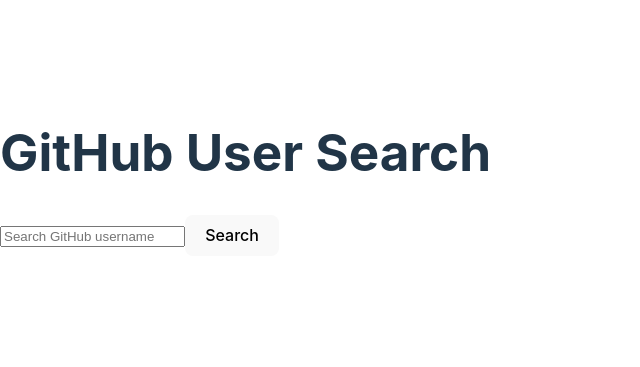
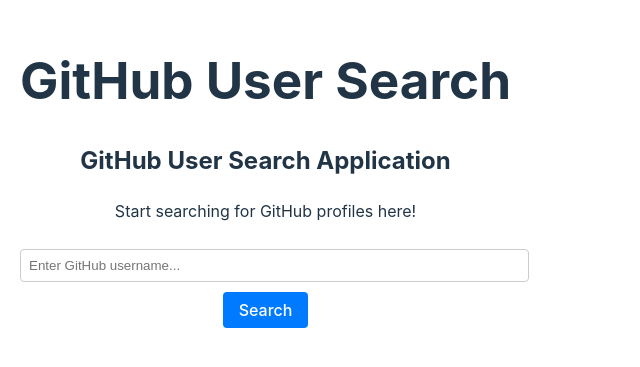
Before and after one commit to awolcoder/alx-fe-reactjs, a React (Vite) app in the folder github-user-search/: page / in a window 1280 px wide. Shown: the part 227-594 px from the top of the page, without its empty margins (0-640 px from the left). Built offline with nearby package versions, Linux system fonts and the light colour scheme.

Commit message:
Enhanced Search Component

```diff
--- a/github-user-search/src/App.jsx
+++ b/github-user-search/src/App.jsx
@@ -1,27 +1,16 @@
-// import React from "react";
-// import SearchInput from "./components/SearchInput";
-
-// function App() {
-//   return (
-//     <div style={{ padding: "20px", textAlign: "center" }}>
-//       <h1>GitHub User Search Application</h1>
-//       <p>Start searching for GitHub profiles here!</p>
-//       <SearchInput />
-//     </div>
-//   );
-// }
-
-// export default App;
-import React from 'react';
+import React from "react";
+import SearchInput from "./components/SearchInput";
 import Search from './components/Search';
 
-const App = () => {
-    return (
-        <div>
-            <h1>GitHub User Search</h1>
-            <Search />
-        </div>
-    );
-};
+function App() {
+  return (
+    <div style={{ padding: "20px", textAlign: "center" }}>
+       <h1>GitHub User Search</h1>
+      <h2>GitHub User Search Application</h2>
+      <p>Start searching for GitHub profiles here!</p>
+      <SearchInput />
+    </div>
+  );
+}
 
 export default App;
--- a/github-user-search/src/components/Search.jsx
+++ b/github-user-search/src/components/Search.jsx
@@ -6,9 +6,15 @@
     const [userData, setUserData] = useState(null);
     const [loading, setLoading] = useState(false);
     const [error, setError] = useState(false);
+    const [minRepos, setMinRepos] = useState('');
+    const [Users, setUsers] = useState([]);
+    const [location, setLocation] = useState('');
 
     const handleInputChange = (event) => {
-        setUsername(event.target.value);
+        const { name, value } = event.target;
+        if (name == 'username') setUsername(value);
+        if (name == 'location') setLocation(value);
+        if (name == 'minRepos') setMinRepos(value);
     };
 
     const handleFormSubmit = async (event) => {
@@ -16,10 +22,18 @@
         setLoading(true);
         setError(false);
         setUserData(null);
+        setUserData([]);
+
+        const query = [];
+        if (username) query.push(`user:${username}`);
+        if (location) query.push(`location:${location}`);
+        if (username) query.push(`repos:>=${minRepos}`);
+        const querySring = query.join('+');
+
 
         try {
-            const data = await fetchUserData(username);
-            setUserData(data);
+            const data = await fetchAdvancedUserData(queryString);
+            setUsers(data.items);
         } catch (error) {
             setError(true);
         } finally {
@@ -28,26 +42,62 @@
     };
 
     return (
-        <div>
-            <form onSubmit={handleFormSubmit}>
+        <div className="p-4 max-w-md mx-auto">
+            <form onSubmit={handleFormSubmit} className="space-y-4">
                 <input
                     type="text"
-                    placeholder="Search GitHub username"
+                    name="username"
+                    placeholder="Search by username"
                     value={username}
                     onChange={handleInputChange}
+                    className="block w-full p-2 border border-gray-300 rounded"
                 />
-                <button type="submit">Search</button>
+                <input
+                    type="text"
+                    name="location"
+                    placeholder="Filter by location"
+                    value={location}
+                    onChange={handleInputChange}
+                    className="block w-full p-2 border border-gray-300 rounded"
+                />
+                <input
+                    type="number"
+                    name="minRepos"
+                    placeholder="Minimum repositories"
+                    value={minRepos}
+                    onChange={handleInputChange}
+                    className="block w-full p-2 border border-gray-300 rounded"
+                />
+                <button
+                    type="submit"
+                    className="w-full bg-blue-500 text-white py-2 rounded hover:bg-blue-600"
+                >
+                    Search
+                </button>
             </form>
 
-            {loading && <p>Loading...</p>}
-            {error && <p>Looks like we cant find the user</p>}
-            {userData && (
-                <div>
-                    <img src={userData.avatar_url} alt={`${userData.login}'s avatar`} />
-                    <p>Name: {userData.name || 'No name available'}</p>
-                    <a href={userData.html_url} target="_blank" rel="noopener noreferrer">
-                        View Profile
-                    </a>
+            {loading && <p className="mt-4 text-center">Loading...</p>}
+            {error && <p className="mt-4 text-center text-red-500">Error fetching users.</p>}
+            {users.length > 0 && (
+                <div className="mt-4 space-y-4">
+                    {users.map((user) => (
+                        <div key={user.id} className="p-4 border rounded flex items-center space-x-4">
+                            <img src={user.avatar_url} alt={user.login} className="w-16 h-16 rounded-full" />
+                            <div>
+                                <p className="font-bold">{user.login}</p>
+                                <p>{user.location || 'Location not specified'}</p>
+                                <p>Repos: {user.public_repos}</p>
+                                <a
+                                    href={user.html_url}
+                                    target="_blank"
+                                    rel="noopener noreferrer"
+                                    className="text-blue-500 hover:underline"
+                                >
+                                    View Profile
+                                </a>
+                            </div>
+                        </div>
+                    ))}
                 </div>
             )}
         </div>
@@ -55,3 +105,63 @@
 };
 
 export default Search;
+
+
+
+// import React, { useState } from 'react';
+// import fetchUserData from '../services/githubService';
+
+// const Search = () => {
+//     const [username, setUsername] = useState('');
+//     const [userData, setUserData] = useState(null);
+//     const [loading, setLoading] = useState(false);
+//     const [error, setError] = useState(false);
+
+//     const handleInputChange = (event) => {
+//         setUsername(event.target.value);
+//     };
+
+//     const handleFormSubmit = async (event) => {
+//         event.preventDefault();
+//         setLoading(true);
+//         setError(false);
+//         setUserData(null);
+
+//         try {
+//             const data = await fetchUserData(username);
+//             setUserData(data);
+//         } catch (error) {
+//             setError(true);
+//         } finally {
+//             setLoading(false);
+//         }
+//     };
+
+//     return (
+//         <div>
+//             <form onSubmit={handleFormSubmit}>
+//                 <input
+//                     type="text"
+//                     placeholder="Search GitHub username"
+//                     value={username}
+//                     onChange={handleInputChange}
+//                 />
+//                 <button type="submit">Search</button>
+//             </form>
+
+//             {loading && <p>Loading...</p>}
+//             {error && <p>Looks like we cant find the user</p>}
+//             {userData && (
+//                 <div>
+//                     <img src={userData.avatar_url} alt={`${userData.login}'s avatar`} />
+//                     <p>Name: {userData.name || 'No name available'}</p>
+//                     <a href={userData.html_url} target="_blank" rel="noopener noreferrer">
+//                         View Profile
+//                     </a>
+//                 </div>
+//             )}
+//         </div>
+//     );
+// };
+
+// export default Search;
--- a/github-user-search/src/services/githubService.js
+++ b/github-user-search/src/services/githubService.js
@@ -1,14 +1,15 @@
 import axios from 'axios';
 
-const BASE_URL = 'https://api.github.com/users';
+const BASE_URL = 'https://api.github.com/search/users';
 
-const fetchUserData = async (username) => {
+const fetchAdvancedUserData = async (query) => {
     try {
-        const response = await axios.get(`${BASE_URL}/${username}`);
+        const response = await axios.get(`${BASE_URL}?q=${query}`);
         return response.data;
     } catch (error) {
-        throw new Error('Failed to fetch user data.');
+        console.error('Error fetching user data:', error);
+        throw error;
     }
 };
 
-export default fetchUserData;
+export default fetchAdvancedUserData;
```
